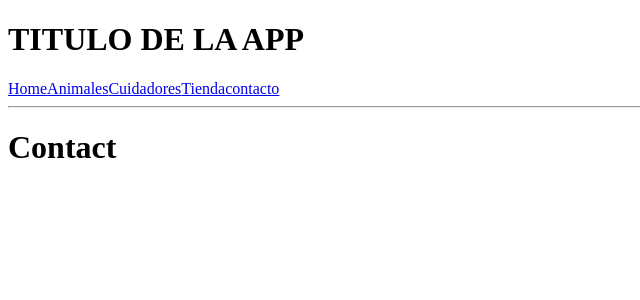
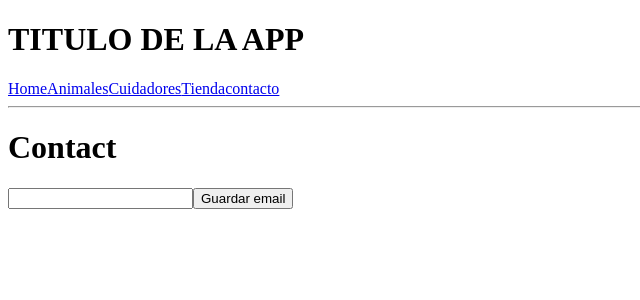
Before and after one commit to YeisonGutierrez07/zoologico-MEAN-STACK, an Angular app in the folder zoologico/: page /contacto in a window 1280 px wide. Shown: the top 300 px of the page, without its empty margins (0-640 px from the left). Built offline with nearby package versions, Linux system fonts and the light colour scheme.

Commit message:
agregar localStoge al APP

```diff
--- a/zoologico/src/app/app.component.html
+++ b/zoologico/src/app/app.component.html
@@ -4,5 +4,10 @@
 <a [routerLink]="['/cuidadores']">Cuidadores</a>
 <a [routerLink]="['/tienda']">Tienda</a>
 <a [routerLink]="['/contacto']">contacto</a>
+
+<span *ngIf="emailContacto"><strong>
+    Email: </strong>{{emailContacto}}
+    <button (click)="eliminarEmail()">Eliminar email</button>
+</span>
 <hr>
 <router-outlet></router-outlet>
--- a/zoologico/src/app/app.component.ts
+++ b/zoologico/src/app/app.component.ts
@@ -1,10 +1,20 @@
-import { Component } from '@angular/core';
+import { Component, DoCheck } from '@angular/core';
 
 @Component({
   selector: 'app-root',
   templateUrl: './app.component.html',
   styleUrls: ['./app.component.css']
 })
-export class AppComponent {
+export class AppComponent implements DoCheck {
   title = 'TITULO DE LA APP';
+  public emailContacto: string;
+  ngDoCheck() {
+    this.emailContacto = localStorage.getItem('emailContacto');
+  }
+
+  eliminarEmail() {
+    localStorage.removeItem('emailContacto');
+    localStorage.clear();
+    this.emailContacto = null;
+  }
 }
--- a/zoologico/src/app/components/contact/contact.component.html
+++ b/zoologico/src/app/components/contact/contact.component.html
@@ -1 +1,5 @@
 <h1>{{title}}</h1>
+
+<input type="text" [(ngModel)]="emailContacto" />
+
+<button (click)="guardarEmail()">Guardar email</button>
--- a/zoologico/src/app/components/contact/contact.component.ts
+++ b/zoologico/src/app/components/contact/contact.component.ts
@@ -6,7 +6,13 @@ import { Component, OnInit} from '@angular/core';
 })
 export class ContactComponent implements OnInit {
     title = 'Contact';
+    public emailContacto: string;
     ngOnInit() {
         console.log('metodo onInit OK Contact !');
     }
+
+    guardarEmail() {
+        localStorage.setItem('emailContacto', this.emailContacto);
+        console.log("ACA", localStorage.getItem('emailContacto'));
+    }
 }
```
